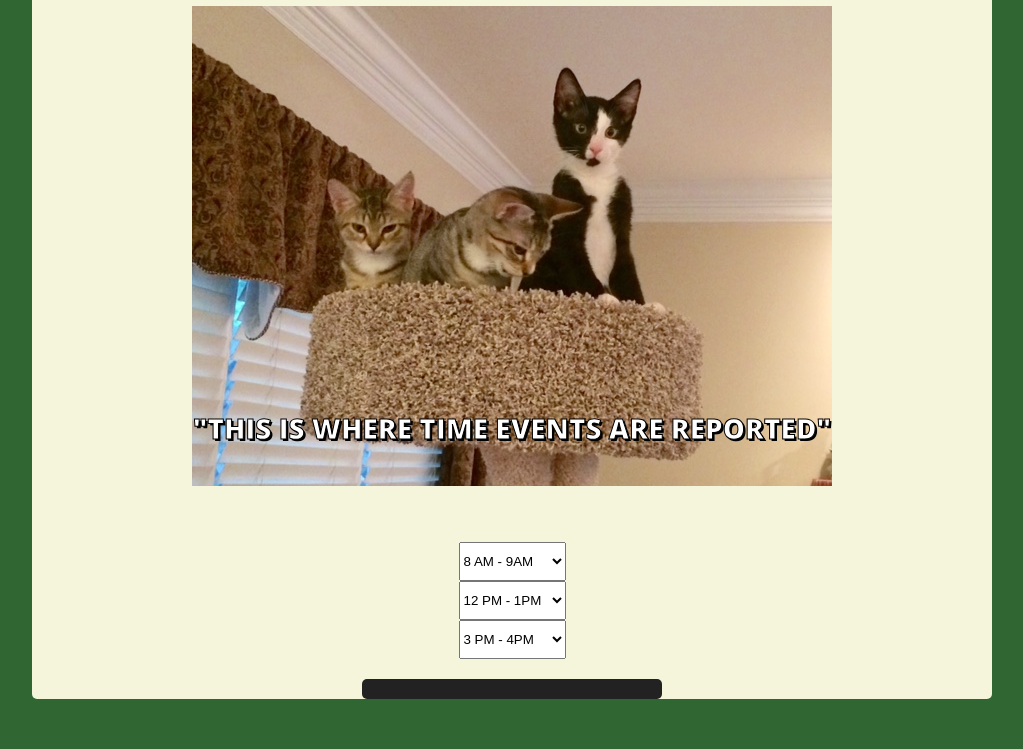
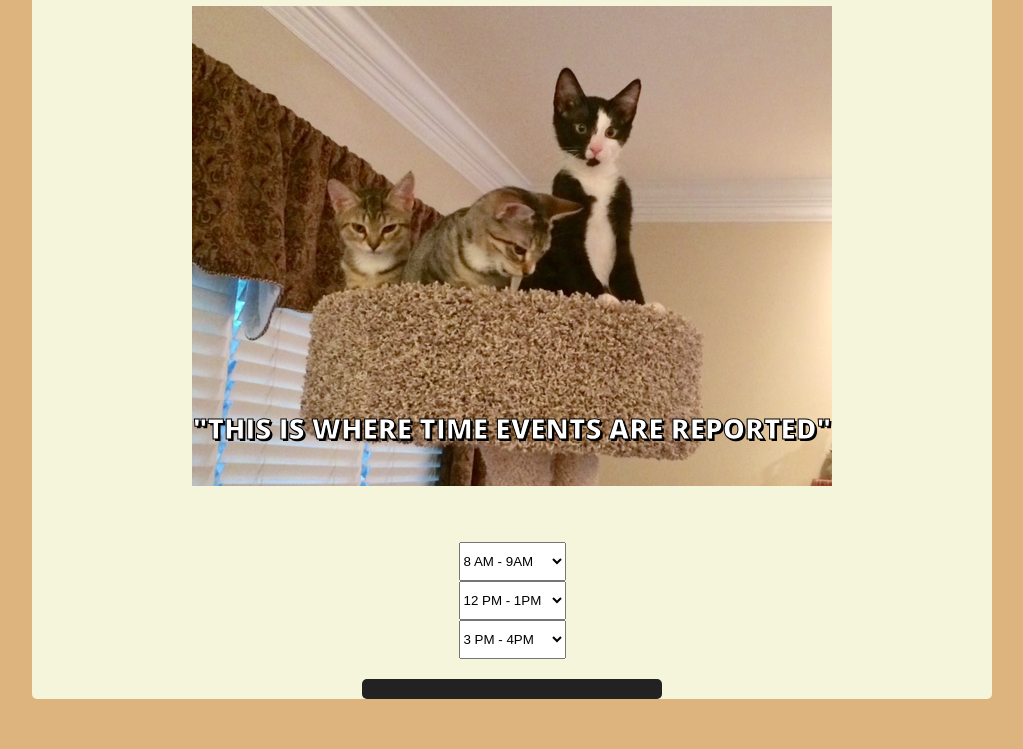
Before and after one commit to CodeDuchess/JavaScript-Kitten-Clock, a plain HTML site: page index.html in a window 1280 px wide. Shown: the part 214-963 px from the top of the page, without its empty margins (128-1151 px from the left). Drawn offline with nearby package versions, Linux system fonts and the light colour scheme.

Commit message:
Update style.css

```diff
--- a/style.css
+++ b/style.css
@@ -1,5 +1,5 @@
 body {
-  background-color: #306631;
+  background-color: #ddb47e;
 }
 .page {
   width: 80%;
```
